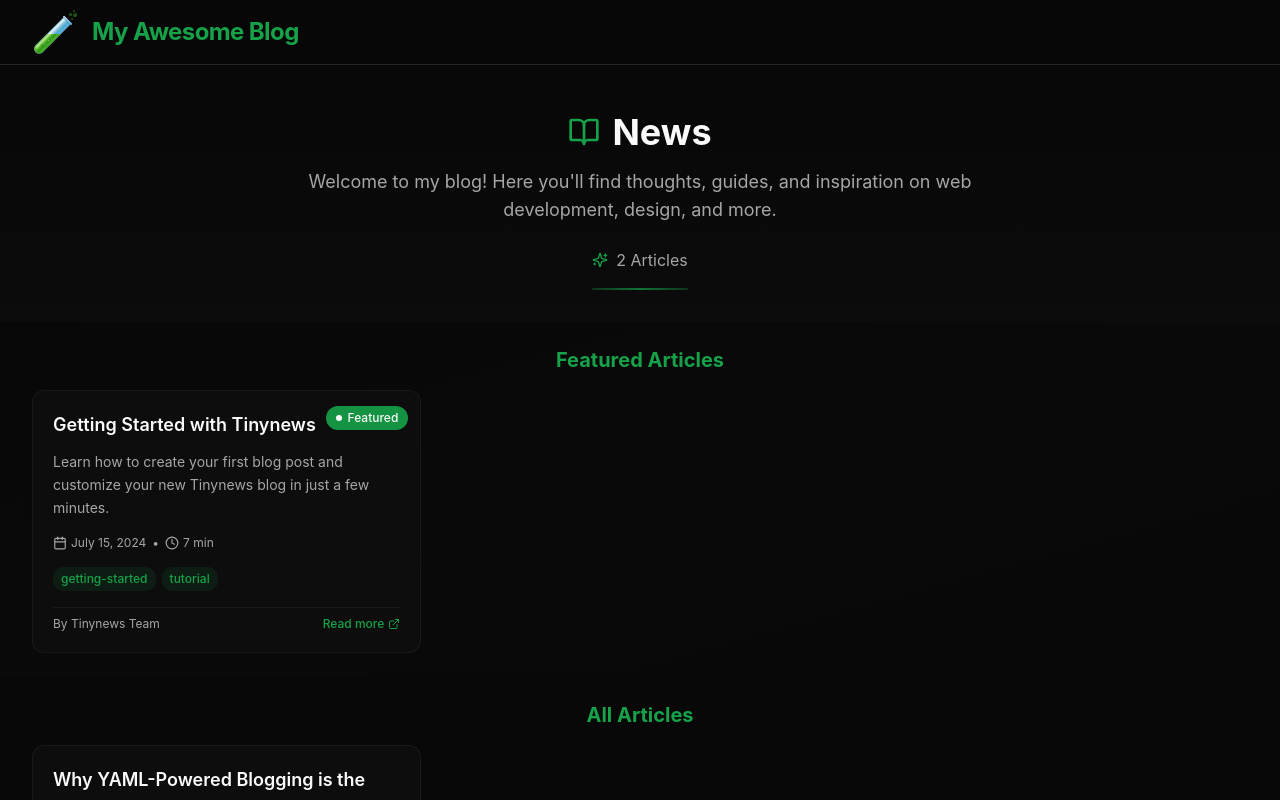
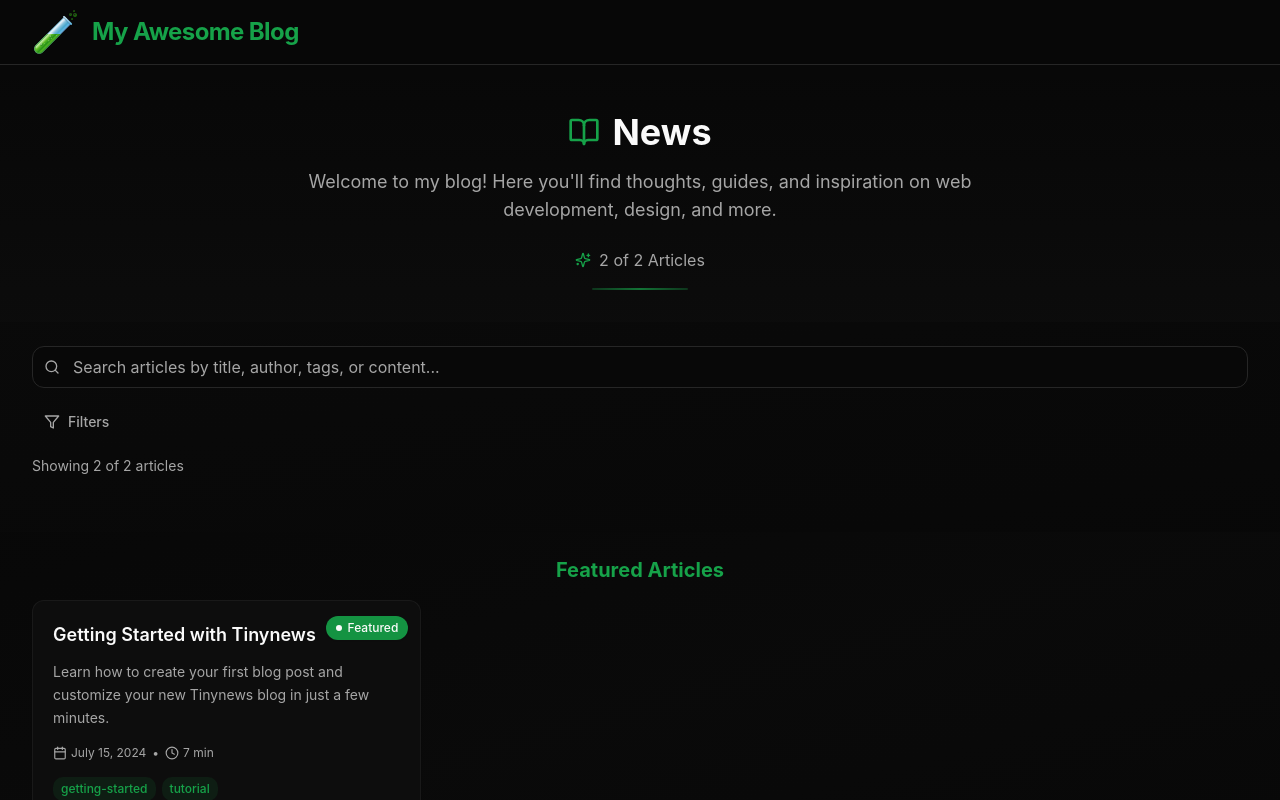
Before and after one commit to stefangotikj/tinynews-blog, a React (Vite) app: page /blog in a window 1280 px wide. Shown: the top 800 px of the page. Built offline with nearby package versions, Linux system fonts and the light colour scheme.

Commit message:
improvement(feature-request): Add search optionse
Added a search option, which uses dynamic searching and finds articles, based on content,title or author.

```diff
--- a/src/components/BlogSearch.tsx
+++ b/src/components/BlogSearch.tsx
@@ -1,5 +1,5 @@
-import { useState, useMemo } from 'react';
-import { Search, Filter, X } from 'lucide-react';
+import { useState, useMemo, useRef, useEffect } from 'react';
+import { Search, Filter, X, TrendingUp, Clock } from 'lucide-react';
 import { BlogPost } from '@/lib/blog';
 
 interface BlogSearchProps {
@@ -8,19 +8,83 @@ interface BlogSearchProps {
   allTags: string[];
 }
 
+interface SearchSuggestion {
+  type: 'tag' | 'author' | 'title';
+  value: string;
+  count: number;
+}
+
 export const BlogSearch = ({ posts, onFilteredPostsChange, allTags }: BlogSearchProps) => {
   const [searchQuery, setSearchQuery] = useState('');
   const [selectedTags, setSelectedTags] = useState<string[]>([]);
   const [showFilters, setShowFilters] = useState(false);
+  const [showSuggestions, setShowSuggestions] = useState(false);
+  const [recentSearches, setRecentSearches] = useState<string[]>([]);
+  const searchInputRef = useRef<HTMLInputElement>(null);
+
+  // Fuzzy search function for better matching
+  const fuzzySearch = (text: string, query: string): boolean => {
+    const textLower = text.toLowerCase();
+    const queryLower = query.toLowerCase();
+
+    // Exact match
+    if (textLower.includes(queryLower)) return true;
+
+    // Word boundary matching
+    const words = queryLower.split(' ').filter(word => word.length > 0);
+    return words.every(word => textLower.includes(word));
+  };
+
+  // Generate search suggestions
+  const searchSuggestions = useMemo((): SearchSuggestion[] => {
+    if (!searchQuery || searchQuery.length < 2) return [];
+
+    const suggestions: SearchSuggestion[] = [];
+    const queryLower = searchQuery.toLowerCase();
+
+    // Tag suggestions
+    allTags.forEach(tag => {
+      if (tag.toLowerCase().includes(queryLower)) {
+        const count = posts.filter(post => post.tags.includes(tag)).length;
+        suggestions.push({ type: 'tag', value: tag, count });
+      }
+    });
+
+    // Author suggestions
+    const authors = new Set(posts.map(post => post.author));
+    authors.forEach(author => {
+      if (author.toLowerCase().includes(queryLower)) {
+        const count = posts.filter(post => post.author === author).length;
+        suggestions.push({ type: 'author', value: author, count });
+      }
+    });
+
+    // Title suggestions (first few words)
+    posts.forEach(post => {
+      const titleWords = post.title.split(' ').slice(0, 3).join(' ');
+      if (titleWords.toLowerCase().includes(queryLower)) {
+        suggestions.push({ type: 'title', value: post.title, count: 1 });
+      }
+    });
+
+    // Remove duplicates and sort by relevance
+    const uniqueSuggestions = suggestions.filter((suggestion, index, self) =>
+      index === self.findIndex(s => s.value === suggestion.value)
+    );
+
+    return uniqueSuggestions
+      .sort((a, b) => b.count - a.count)
+      .slice(0, 5);
+  }, [searchQuery, allTags, posts]);
 
   const filteredPosts = useMemo(() => {
     return posts.filter(post => {
-      // Search query filter
+      // Search query filter with fuzzy matching
       const matchesSearch = searchQuery === '' ||
-        post.title.toLowerCase().includes(searchQuery.toLowerCase()) ||
-        post.excerpt.toLowerCase().includes(searchQuery.toLowerCase()) ||
-        post.author.toLowerCase().includes(searchQuery.toLowerCase()) ||
-        post.tags.some(tag => tag.toLowerCase().includes(searchQuery.toLowerCase()));
+        fuzzySearch(post.title, searchQuery) ||
+        fuzzySearch(post.excerpt, searchQuery) ||
+        fuzzySearch(post.author, searchQuery) ||
+        post.tags.some(tag => fuzzySearch(tag, searchQuery));
 
       // Tags filter
       const matchesTags = selectedTags.length === 0 ||
@@ -30,10 +94,41 @@ export const BlogSearch = ({ posts, onFilteredPostsChange, allTags }: BlogSearch
     });
   }, [posts, searchQuery, selectedTags]);
 
-  // Update parent component when filtered posts change
-  useMemo(() => {
+  // Update parent component when filtered posts change - using useEffect instead of useMemo
+  useEffect(() => {
     onFilteredPostsChange(filteredPosts);
   }, [filteredPosts, onFilteredPostsChange]);
+
+  // Handle search query changes
+  const handleSearchChange = (value: string) => {
+    setSearchQuery(value);
+    setShowSuggestions(value.length >= 2);
+  };
+
+  // Handle suggestion selection
+  const handleSuggestionClick = (suggestion: SearchSuggestion) => {
+    if (suggestion.type === 'tag') {
+      setSelectedTags(prev =>
+        prev.includes(suggestion.value)
+          ? prev.filter(t => t !== suggestion.value)
+          : [...prev, suggestion.value]
+      );
+    } else {
+      setSearchQuery(suggestion.value);
+    }
+    setShowSuggestions(false);
+
+    // Add to recent searches
+    if (!recentSearches.includes(suggestion.value)) {
+      setRecentSearches(prev => [suggestion.value, ...prev.slice(0, 4)]);
+    }
+  };
+
+  // Handle recent search click
+  const handleRecentSearchClick = (search: string) => {
+    setSearchQuery(search);
+    setShowSuggestions(false);
+  };
 
   const toggleTag = (tag: string) => {
     setSelectedTags(prev =>
@@ -46,9 +141,22 @@ export const BlogSearch = ({ posts, onFilteredPostsChange, allTags }: BlogSearch
   const clearFilters = () => {
     setSearchQuery('');
     setSelectedTags([]);
+    setShowSuggestions(false);
   };
 
   const hasActiveFilters = searchQuery || selectedTags.length > 0;
+
+  // Close suggestions when clicking outside
+  useEffect(() => {
+    const handleClickOutside = (event: MouseEvent) => {
+      if (searchInputRef.current && !searchInputRef.current.contains(event.target as Node)) {
+        setShowSuggestions(false);
+      }
+    };
+
+    document.addEventListener('mousedown', handleClickOutside);
+    return () => document.removeEventListener('mousedown', handleClickOutside);
+  }, []);
 
   return (
     <div className="mb-8">
@@ -56,12 +164,71 @@ export const BlogSearch = ({ posts, onFilteredPostsChange, allTags }: BlogSearch
       <div className="relative mb-4">
         <Search className="absolute left-3 top-1/2 transform -translate-y-1/2 h-4 w-4 text-muted-foreground" />
         <input
+          ref={searchInputRef}
           type="text"
-          placeholder="Search articles..."
+          placeholder="Search articles by title, author, tags, or content..."
           value={searchQuery}
-          onChange={(e) => setSearchQuery(e.target.value)}
+          onChange={(e) => handleSearchChange(e.target.value)}
+          onFocus={() => setShowSuggestions(searchQuery.length >= 2)}
           className="w-full pl-10 pr-4 py-2 border border-border rounded-lg bg-background text-foreground placeholder:text-muted-foreground focus:outline-none focus:ring-2 focus:ring-accent/20 focus:border-accent"
         />
+
+        {/* Search Suggestions Dropdown */}
+        {showSuggestions && (
+          <div className="absolute top-full left-0 right-0 mt-1 bg-card border border-border rounded-lg shadow-lg z-50 max-h-80 overflow-y-auto">
+            {/* Recent Searches */}
+            {recentSearches.length > 0 && (
+              <div className="p-3 border-b border-border">
+                <div className="flex items-center gap-2 text-xs text-muted-foreground mb-2">
+                  <Clock className="h-3 w-3" />
+                  Recent searches
+                </div>
+                <div className="space-y-1">
+                  {recentSearches.map((search, index) => (
+                    <button
+                      key={index}
+                      onClick={() => handleRecentSearchClick(search)}
+                      className="w-full text-left px-2 py-1 text-sm hover:bg-accent/10 rounded text-foreground"
+                    >
+                      {search}
+                    </button>
+                  ))}
+                </div>
+              </div>
+            )}
+
+            {/* Search Suggestions */}
+            {searchSuggestions.length > 0 && (
+              <div className="p-3">
+                <div className="flex items-center gap-2 text-xs text-muted-foreground mb-2">
+                  <TrendingUp className="h-3 w-3" />
+                  Suggestions
+                </div>
+                <div className="space-y-1">
+                  {searchSuggestions.map((suggestion, index) => (
+                    <button
+                      key={index}
+                      onClick={() => handleSuggestionClick(suggestion)}
+                      className="w-full text-left px-2 py-1 text-sm hover:bg-accent/10 rounded flex items-center justify-between"
+                    >
+                      <span className="text-foreground">{suggestion.value}</span>
+                      <span className="text-xs text-muted-foreground">
+                        {suggestion.type} ({suggestion.count})
+                      </span>
+                    </button>
+                  ))}
+                </div>
+              </div>
+            )}
+
+            {/* No suggestions */}
+            {searchSuggestions.length === 0 && recentSearches.length === 0 && (
+              <div className="p-3 text-sm text-muted-foreground text-center">
+                No suggestions found
+              </div>
+            )}
+          </div>
+        )}
       </div>
 
       {/* Filter Toggle */}
@@ -115,6 +282,11 @@ export const BlogSearch = ({ posts, onFilteredPostsChange, allTags }: BlogSearch
       {/* Results Count */}
       <div className="text-sm text-muted-foreground">
         Showing {filteredPosts.length} of {posts.length} articles
+        {hasActiveFilters && (
+          <span className="ml-2">
+            • <button onClick={clearFilters} className="text-accent hover:underline">Clear filters</button>
+          </span>
+        )}
       </div>
     </div>
   );
--- a/src/pages/BlogPage.tsx
+++ b/src/pages/BlogPage.tsx
@@ -3,6 +3,7 @@ import { Navigation } from "@/components/Navigation";
 import { Footer } from "@/components/Footer";
 import { BackToTop } from "@/components/BackToTop";
 import { VirtualizedArticleGrid } from "@/components/VirtualizedArticleGrid";
+import { BlogSearch } from "@/components/BlogSearch";
 import { getAllPosts, BlogPost } from "@/lib/blog";
 import { ArrowRight, BookOpen, Sparkles } from "lucide-react";
 import { Link } from "react-router-dom";
@@ -10,6 +11,7 @@ import { siteConfig } from "../site.config";
 
 const BlogPage = () => {
   const [allPosts, setAllPosts] = useState<BlogPost[]>([]);
+  const [filteredPosts, setFilteredPosts] = useState<BlogPost[]>([]);
   const [loading, setLoading] = useState(true);
   const articlesRef = useRef<HTMLDivElement>(null);
 
@@ -19,6 +21,7 @@ const BlogPage = () => {
       try {
         const posts = await getAllPosts();
         setAllPosts(posts);
+        setFilteredPosts(posts); // Initialize filtered posts with all posts
       } catch (error) {
         console.error('Error loading blog data:', error);
       } finally {
@@ -29,12 +32,28 @@ const BlogPage = () => {
     loadData();
   }, []);
 
-  // Memoized featured and non-featured posts
+  // Memoized featured and non-featured posts from filtered results
   const { featuredPosts, nonFeaturedPosts } = useMemo(() => {
-    const featured = allPosts.filter(post => post.featured);
-    const nonFeatured = allPosts.filter(post => !post.featured);
+    const featured = filteredPosts.filter(post => post.featured);
+    const nonFeatured = filteredPosts.filter(post => !post.featured);
     return { featuredPosts: featured, nonFeaturedPosts: nonFeatured };
+  }, [filteredPosts]);
+
+  // Get all unique tags for search filters
+  const allTags = useMemo(() => {
+    const tags = new Set<string>();
+    allPosts.forEach(post => {
+      if (post.tags && Array.isArray(post.tags)) {
+        post.tags.forEach(tag => tags.add(tag));
+      }
+    });
+    return Array.from(tags).sort();
   }, [allPosts]);
+
+  // Handle search results update
+  const handleFilteredPostsChange = useCallback((posts: BlogPost[]) => {
+    setFilteredPosts(posts);
+  }, []);
 
   if (loading) {
     return (
@@ -72,13 +91,24 @@ const BlogPage = () => {
             <div className="flex justify-center items-center gap-6 mb-4">
               <div className="flex items-center gap-2 text-muted-foreground">
                 <Sparkles className="h-4 w-4 text-accent" />
-                <span>{allPosts.length} {allPosts.length === 1 ? 'Article' : 'Articles'}</span>
+                <span>{filteredPosts.length} of {allPosts.length} {allPosts.length === 1 ? 'Article' : 'Articles'}</span>
               </div>
             </div>
             {/* Decorative Divider */}
             <div className="flex justify-center">
               <span className="block w-24 h-0.5 rounded-full bg-gradient-to-r from-accent/40 via-accent to-accent/40 opacity-70" />
             </div>
+          </div>
+        </section>
+
+        {/* Search Section */}
+        <section className="py-6 px-6 sm:px-8 bg-gradient-to-br from-secondary/10 to-background">
+          <div className="max-w-7xl mx-auto">
+            <BlogSearch
+              posts={allPosts}
+              onFilteredPostsChange={handleFilteredPostsChange}
+              allTags={allTags}
+            />
           </div>
         </section>
 
@@ -116,7 +146,10 @@ const BlogPage = () => {
                 <BookOpen className="h-12 w-12 text-muted-foreground mx-auto mb-3" />
                 <h3 className="text-lg font-semibold mb-2">No articles found</h3>
                 <p className="text-muted-foreground mb-4">
-                  No articles match your criteria.
+                  {filteredPosts.length === 0 && allPosts.length > 0
+                    ? "No articles match your search criteria. Try adjusting your filters."
+                    : "No articles match your criteria."
+                  }
                 </p>
               </div>
             )}
```
